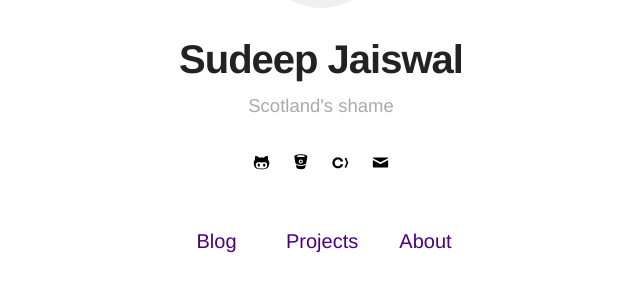
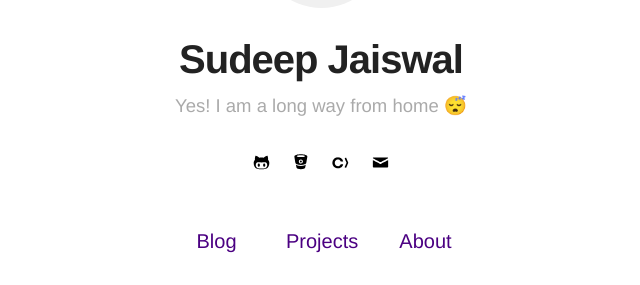
Before and after one commit to sudeepjaiswal/sudeepjaiswal.github.io, a Jekyll site: the page built from index.html, in a window 1280 px wide. Shown: the part 242-527 px from the top of the page, without its empty margins (319-959 px from the left). Built offline with Jekyll 4.4.1, drawn with Linux system fonts in a browser that asks for light colours; part of the change alters nothing that is shown.

```diff
--- a/_config.yml
+++ b/_config.yml
@@ -1,6 +1,6 @@
 # main text of home
 name: Sudeep Jaiswal
-bio: Scotland's shame
+bio: Yes! I am a long way from home 😴
 
 # if it's an external image, update below for true
 # better with square images
@@ -9,17 +9,13 @@ picture: assets/images/profile.png
 
 url: http://sudeepjaiswal.com
 
-permalink: /:title/
+permalink: /blog/:title/
 
 markdown: kramdown
 highlighter: rouge
 
 # To enable google analytics, supply your token below
 analytics-google: 'UA-82403267-1'
-
-# To enable piwik tracking, supply your url & site ID below
-# analytics-piwik-url: 'piwik.my-host.com'
-# analytics-piwik-id: 1
 
 # if you don't want comments in your posts, set to false
 # disqus: mydisqus
@@ -49,7 +45,7 @@ width: normal
 # if you don't need projects, comment the *projects* configs below
 projects: true
 
-# if you don't need "about" or "blog", comment them out below
+# if you don't need "about", "projects" or "blog", comment them out below
 about: true
 blog: true
 projects: true
@@ -66,8 +62,8 @@ related: true
 # show next & prev links in blog post?
 blog-nav-links: false
 
-# show author block at the end of a post ?
-show-author: true
+# show author block at the end of a post?
+show-author: false
 
 # do you want some animations?
 animation: true
```
